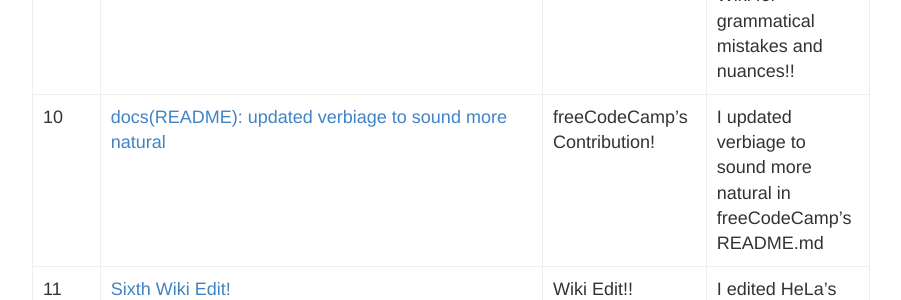
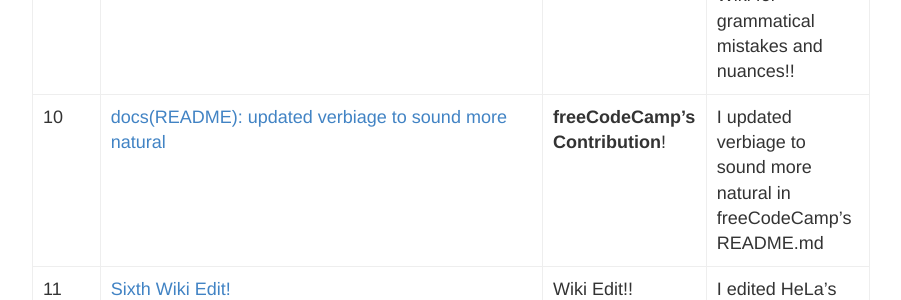
Before and after one commit to hunter-college-ossd-spr-2020/MarceloDamian-weekly, a Jekyll site: the page built from contributions.md, in a window 1280 px wide and 900 px high, scrolled down 3432 px. Shown: the part 153-453 px from the top of the window, without its empty margins (248-1149 px from the left). Built offline with Jekyll 4.4.1, drawn with Linux system fonts in a browser that asks for light colours.

```diff
--- a/contributions.md
+++ b/contributions.md
@@ -40,10 +40,10 @@ following the same syntax.
 |  9 |[https://www.openstreetmap.org/changeset/83015029](https://www.openstreetmap.org/changeset/83015029) |Open Street Maps| I added a starbucks coffee shop near Hunter College! |
 | 10 |[Fifth Wiki Edit!](https://en.wikipedia.org/w/index.php?title=Stack_(abstract_data_type)&oldid=952025793) |Wiki Edit!| I edited Stack's wiki for grammatical mistakes and nuances. |
 | 10 |[Sixth Wiki Edit!](https://en.wikipedia.org/w/index.php?title=Queue_(abstract_data_type)&oldid=952026304) |Wiki Edit!| I edited Queue's Wiki for grammatical mistakes and nuances!!|
-| 10 |[docs(README): updated verbiage to sound more natural](https://github.com/freeCodeCamp/freeCodeCamp/pull/38561)|freeCodeCamp's Contribution!| I updated verbiage to sound more natural in freeCodeCamp's README.md|
+| 10 |[docs(README): updated verbiage to sound more natural](https://github.com/freeCodeCamp/freeCodeCamp/pull/38561)|**freeCodeCamp's Contribution**!| I updated verbiage to sound more natural in freeCodeCamp's README.md|
 | 11 |[Sixth Wiki Edit!](https://en.wikipedia.org/w/index.php?title=HeLa&oldid=953193135) | Wiki Edit!! | I edited HeLa's wiki for grammaticatical mistakes and nuances. |
 | 11 |[Seventh Wiki Edit!](https://en.wikipedia.org/w/index.php?title=Depth-first_search&oldid=953198849)| Wiki Edit!!| I edited Depth-first search's wiki for grammatical mistakes and nuances.|
 | 11 |[Additional blog post (click for link)](https://github.com/hunter-college-ossd-spr-2020/ElijahCano33-weekly/pull/10/files)|Edited ElijahCano33's blog!  | I edited ElijahCano33's blog for grammatical mistakes, nuances and clarification! |
 | 11 |[Additional blog post (click for link)](https://github.com/hunter-college-ossd-spr-2020/matter13311-weekly/pull/3/files)| Edited matter13311's blog!| I edited matter13311's blog for grammatical mistakes, nuances and clarification!  |
-| 11 |[fix(tools) Fixed documentation on different .js files ](https://github.com/freeCodeCamp/freeCodeCamp/pull/38642)|freeCodeCamp's contribution! | I revised several comments on different .js files in the tools directory|
-| 11 |[docs(tools): update broken link to dashboard](https://github.com/freeCodeCamp/freeCodeCamp/pull/38643)|freeCodeCamp's contribution!| Re-wrote an entire description and included a link to contributions! |
+| 11 |[fix(tools) Fixed documentation on different .js files ](https://github.com/freeCodeCamp/freeCodeCamp/pull/38642)|**freeCodeCamp's contribution!** | I revised several comments on different .js files in the tools directory|
+| 11 |[docs(tools): update broken link to dashboard](https://github.com/freeCodeCamp/freeCodeCamp/pull/38643)|**freeCodeCamp's contribution!**| Re-wrote an entire description and included a link to contributions! |
```
